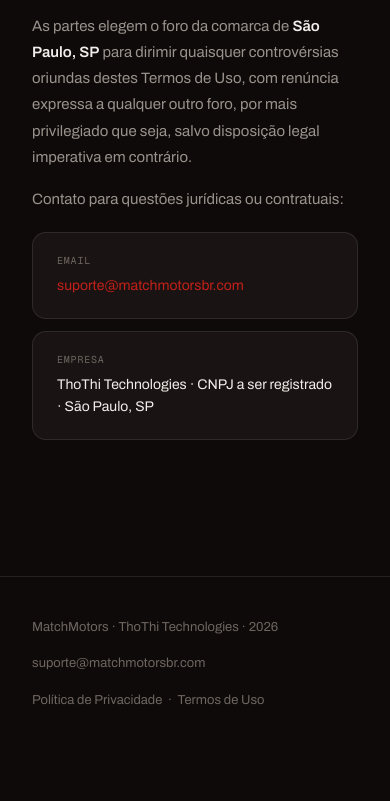
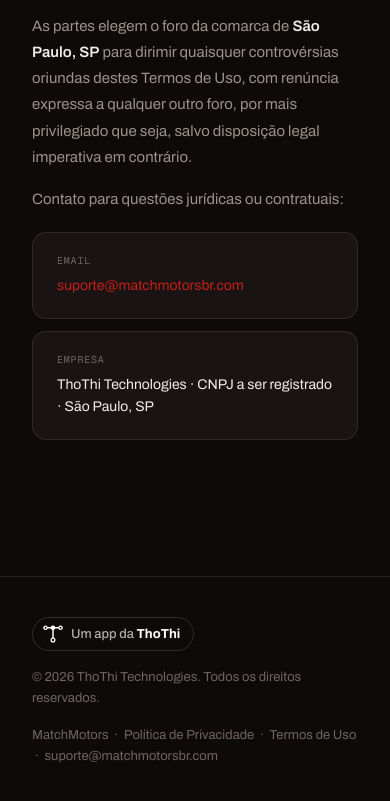
Before and after one commit to ThoThi-Developer/carmatch, a plain HTML site: page termos.html in a window 390 px wide. Shown: the part 9940-10741 px from the top of the page. Before the commit the page ends 10691 px from the top, so only its background shows below. Drawn offline with nearby package versions, Linux system fonts and the light colour scheme.

Commit message:
Camada ThoThi: selo 'Um app da ThoThi' com link para thothi.app no rodapé de todas as páginas
- Rodapé da home, privacidade e termos: marca Commit -> thothi.app, © {ano atual} ThoThi Technologies
- Termos e privacidade: rodapé com o mesmo selo; texto jurídico inalterado
- JSON-LD MobileApplication com a ThoThi Technologies como publisher

Co-Authored-By: Claude Opus 5.5 <noreply@anthropic.com>

```diff
--- a/termos.html
+++ b/termos.html
@@ -291,6 +291,11 @@
     transition: color 0.2s;
   }
   footer a:hover { color: var(--text-muted); }
+/* Camada ThoThi — mesma estrutura no ucm, ShowTracker e MatchMotors */
+.thothi-badge{display:inline-flex;align-items:center;gap:8px;margin:0;padding:6px 13px 6px 10px;border-radius:980px;border:1px solid rgba(255,255,255,.14);color:rgba(241,237,234,.72);font-size:13px;font-weight:500;text-decoration:none;transition:border-color .2s,color .2s}
+.thothi-badge:hover{color:#fff;border-color:rgba(255,255,255,.34);text-decoration:none}
+.thothi-badge img{width:20px;height:auto;display:block}
+.thothi-badge b{color:#fff;font-weight:700}
 </style>
 </head>
 <body>
@@ -539,15 +544,23 @@
 
 <footer>
   <div class="container">
-    <div>MatchMotors · ThoThi Technologies · 2026</div>
-    <div>suporte@matchmotorsbr.com</div>
+    <a class="thothi-badge" href="https://thothi.app" aria-label="ThoThi Technologies — thothi.app">
+        <img src="/thothi/mark.svg" alt="" width="20" height="18">
+        <span>Um app da <b>ThoThi</b></span>
+      </a>
+    <div>© <span data-year>2026</span> ThoThi Technologies. Todos os direitos reservados.</div>
     <div>
+      <a href="/">MatchMotors</a>
+      &nbsp;·&nbsp;
       <a href="privacidade.html">Política de Privacidade</a>
       &nbsp;·&nbsp;
       <a href="termos.html">Termos de Uso</a>
+      &nbsp;·&nbsp;
+      <a href="mailto:suporte@matchmotorsbr.com">suporte@matchmotorsbr.com</a>
     </div>
   </div>
 </footer>
 
+<script>document.querySelectorAll('[data-year]').forEach(function(el){el.textContent=String(new Date().getFullYear())});</script>
 </body>
 </html>
```
Also changed, not shown: index.html (+27 -2 lines), privacidade.html (+15 -2 lines), thothi/mark.svg (added).
